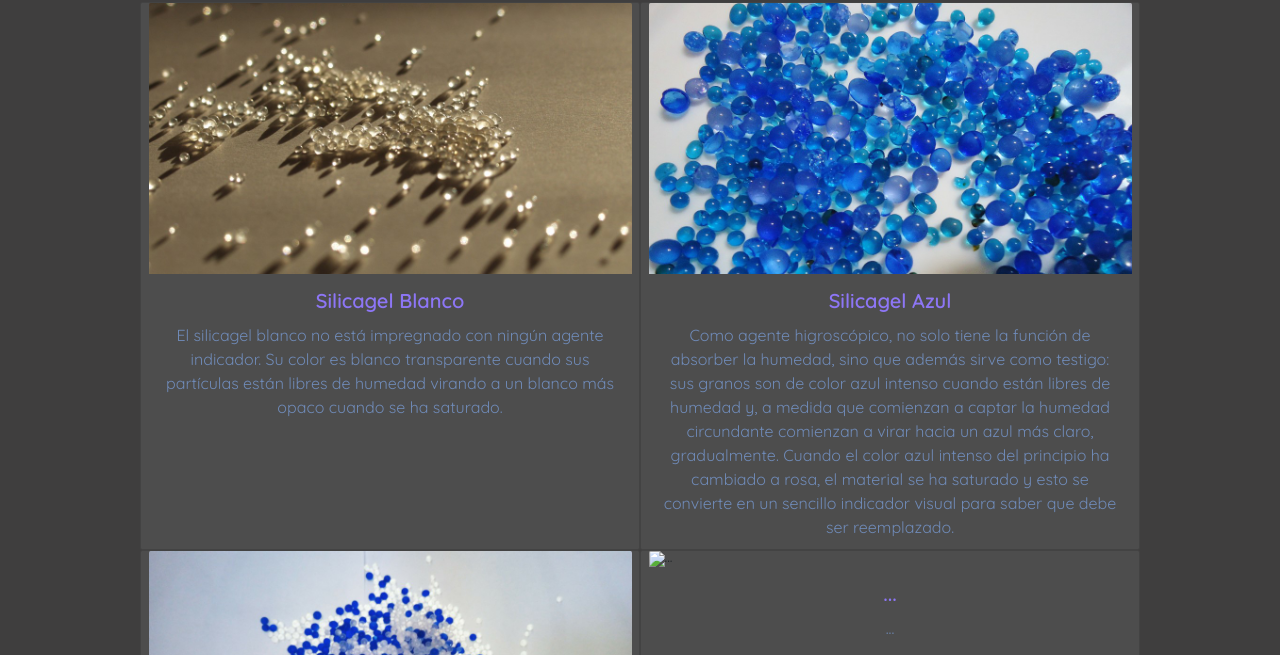
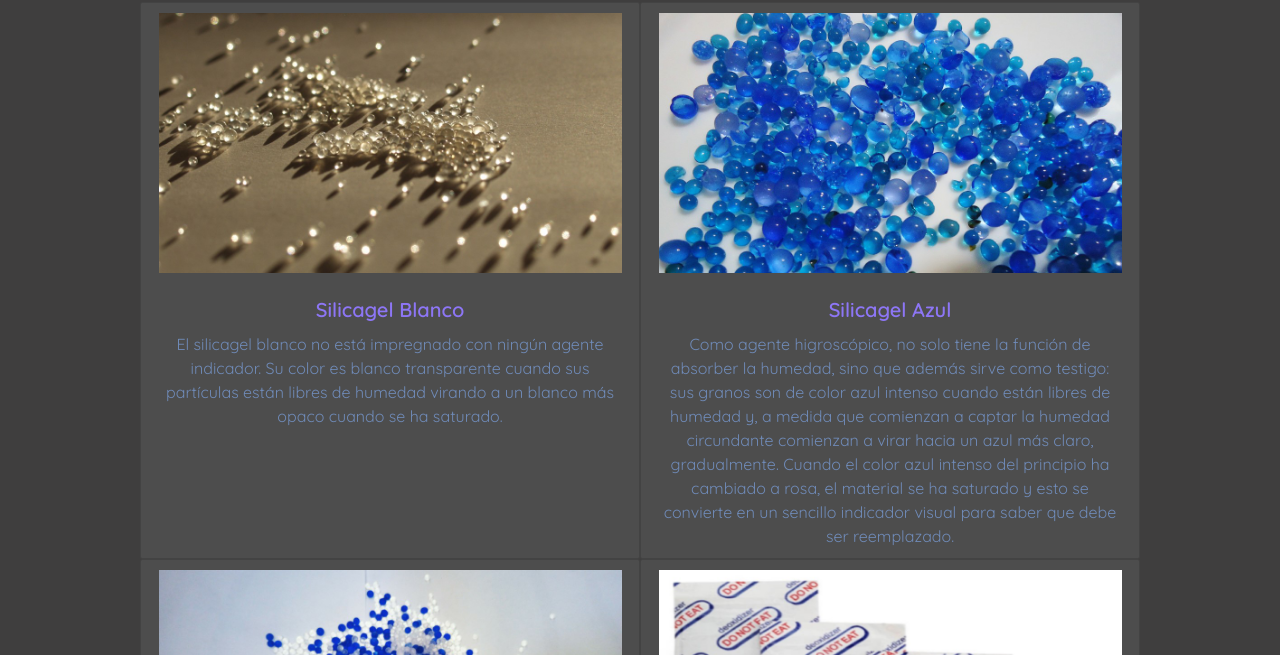
Before and after one commit to MateoArbia/SigevSolutions, a website: page html/producto.html in a window 1280 px wide. Shown: the part 145-800 px from the top of the page. Drawn offline with Linux system fonts and the light colour scheme.

Commit message:
Agregado producto nuevo en la seccion Productos y modificaciones en la seccion contacto. Imagen de absorbente de oxigeno agregada

```diff
--- a/html/producto.html
+++ b/html/producto.html
@@ -37,31 +37,31 @@
         <h2 class="text-center">Producto</h2>
         <div class="row justify-content-center justify-content-sm-center justify-content-md-center justify-content-lg-center" id="paddingFooter">
             <div class="card cardColor" style="width: 50rem;">
-                <img src="../images/silicagelblanco.jpg" class="card-img-top" alt="silicagel blanco">
+                <img src="../images/silicagelblanco.jpg" class="card-img-top" id="productoImgPadding" alt="silicagel blanco">
                 <div class="card-body">
                     <h2 class="text-center">Silicagel Blanco</h2>
                     <p class="card-text text-center">El silicagel blanco no está impregnado con ningún agente indicador. Su color es blanco transparente cuando sus partículas están libres de humedad virando a un blanco más opaco cuando se ha saturado.</p>
                 </div>
             </div>
             <div class="card cardColor" style="width: 50rem;">
-                <img src="../images/silicagelazul.jpg" class="card-img-top" alt="silicagel azul">
+                <img src="../images/silicagelazul.jpg" class="card-img-top" id="productoImgPadding" alt="silicagel azul">
                 <div class="card-body">
                     <h2 class="text-center">Silicagel Azul</h2>
                     <p class="card-text text-center">Como agente higroscópico, no solo tiene la función de absorber la humedad, sino que además sirve como testigo: sus granos son de color azul intenso cuando están libres de humedad y, a medida que comienzan a captar la humedad circundante comienzan a virar hacia un azul más claro, gradualmente. Cuando el color azul intenso del principio ha cambiado a rosa, el material se ha saturado y esto se convierte en un sencillo indicador visual para saber que debe ser reemplazado.</p>
                 </div>
             </div>
             <div class="card cardColor" style="width: 50rem;">
-                <img src="../images/SilicaMix.jpg" class="card-img-top" alt="silicagel azul">
+                <img src="../images/SilicaMix.jpg" class="card-img-top" id="productoImgPadding" alt="silicagel azul">
                 <div class="card-body">
                     <h2 class="text-center">Silicagel Mixto</h2>
                     <p class="card-text text-center">Es la mezcla de silicagel blanco con silicagel con indicador. Los porcentajes pueden ser 10+90 , 30+70 , 50+50 (stándards) o a requerimiento del cliente. Se utiliza normalmente cuando el usuario necesita la presencia de silicagel con indicador, pero a menor costo. Es entonces cuando se recomienda la mezcla de ambos tipos.</p>
                 </div>
             </div>
             <div class="card cardColor" style="width: 50rem;">
-                <img src="..." class="card-img-top" alt="...">
+                <img src="../images/absorbentedeoxigeno.jpg" class="card-img-top" id="productoImgPadding" alt="absorbente de oxigeno">
                 <div class="card-body">
-                    <h2 class="text-center">...</h2>
-                    <p class="card-text text-center">...</p>
+                    <h2 class="text-center">Absorbente de Oxigeno</h2>
+                    <p class="card-text text-center">El absorbedor de oxígeno elimina el oxígeno dentro de las unidades de almacenamiento. Los paquetes absorben oxígeno libre del aire alrededor del producto y lo fija químicamente. Eliminan la posibilidad de ranciedad oxidativa (como en el caso de las semillas oleaginosas) y la respiración de insectos y bacterias que de otro modo afectarían la calidad del producto almacenado.</p>
                 </div>
             </div>
         </div>
--- a/scss/_clases.scss
+++ b/scss/_clases.scss
@@ -7,6 +7,10 @@
     font-size: 2rem;
     padding-bottom: 15px;
     padding-top: 15px;
+}
+
+#productoImgPadding {
+    padding: 10px;
 }
 
 .carouselSize {
```
Also changed, not shown: html/contacto.html (+6 -8 lines), css/style.css, images/absorbentedeoxigeno.jpg (added).
